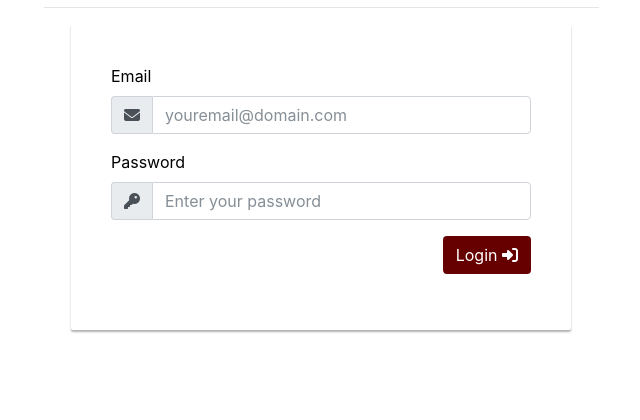
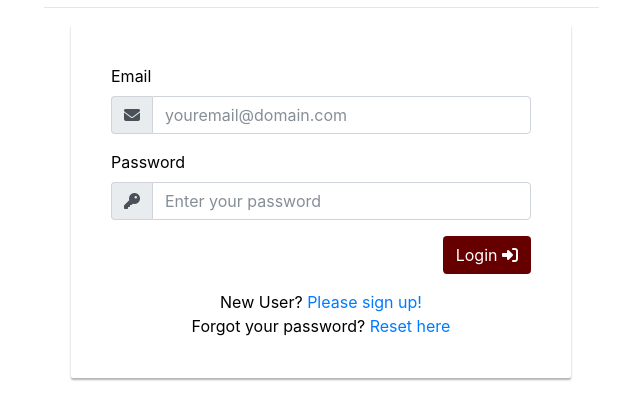
Before and after one commit to VTHoop/homer-hokie-tailgate-2, a Flask app: page /users/login in a window 1280 px wide. Shown: the part 332-752 px from the top of the page, without its empty margins (319-959 px from the left). Run offline with Flask 2, Linux system fonts and the light colour scheme; some libraries are stand-ins or nearby versions.

Commit message:
login and register validations

```diff
--- a/src/models/users/errors.py
+++ b/src/models/users/errors.py
@@ -17,5 +17,5 @@ class UserAlreadyRegisteredError(UserError):
     pass
 
 
-class InvalidEmailError(UserError):
+class PasswordsNotMatch(UserError):
     pass
--- a/src/models/users/user.py
+++ b/src/models/users/user.py
@@ -5,9 +5,11 @@ from passlib.hash import sha512_crypt
 from src.common.database import Database
 import src.models.users.constants as UserConstants
 import src.models.users.errors as UserErrors
-from src.common.utils import Utils
+import src.models.alerts.constants as AlertConstants
+from src.models.games.game import Game
 
 __author__ = 'hooper-p'
+
 
 
 class User(object):
@@ -24,7 +26,8 @@ class User(object):
 
     @classmethod
     def get_user_by_email(cls, email):
-        return cls(**Database.find_one(UserConstants.COLLECTION, {"email": email}))
+        user = Database.find_one(UserConstants.COLLECTION, {"email": email})
+        return cls(**user if user is not None else None)
 
     @classmethod
     def get_user_by_id(cls, _id):
@@ -32,6 +35,7 @@ class User(object):
 
     def update_admin(self):
         pass
+
     # admin saves form to update fields
 
     def insert_new_user(self):
@@ -56,12 +60,38 @@ class User(object):
         :param password: A sha512 hashed password
         :return: True if valid, False otherwise
         """
-        user_data = User.get_user_by_email(email)
+        user_data = Database.find_one(UserConstants.COLLECTION, {"email": email})
         if user_data is None:
             # Tell the user that their e-mail doesn't exist
-            raise UserErrors.UserNotExistsError("Your user does not exist.")
-        if not sha512_crypt.verify(password, user_data.password):
+            raise UserErrors.UserNotExistsError(
+                "Email is not recognized.  Please use link below to sign-up if you have not created an account.")
+        if not sha512_crypt.verify(password, user_data['password']):
             # Tell the user that their password is wrong
-            raise UserErrors.IncorrectPasswordError("Your password was incorrect.")
+            raise UserErrors.IncorrectPasswordError("Password does not match the one registered.")
 
         return True
+
+    @staticmethod
+    def new_user_valid(email, password, password2):
+        user_data = Database.find_one(UserConstants.COLLECTION, {"email": email})
+        if user_data is not None:
+            raise UserErrors.UserAlreadyRegisteredError(
+                "This email is already registered. Please log in.  You can reset your password here if needed.")
+        if password != password2:
+            raise UserErrors.PasswordsNotMatch("The passwords entered do not match.  Please try again.")
+
+        return True
+
+    @staticmethod
+    def user_default_values():
+        alerts = {}
+        for a in AlertConstants.ALERTS:
+            alerts[a] = 'On'
+        attendance = {}
+        games = Game.get_all_games()
+        for i in games:
+            if i.home_team.location == 'Blacksburg, VA':
+                attendance[i.game_num] = 'Yes'
+            else:
+                attendance[i.game_num] = 'No'
+        return alerts, attendance
--- a/src/models/users/views.py
+++ b/src/models/users/views.py
@@ -27,7 +27,7 @@ def login_user():
                 session['user'] = User.get_user_by_email(email)._id
                 return redirect(url_for(".user_dashboard"))
         except UserErrors.UserError as e:
-            return e.message
+            return render_template("users/login.jinja2", error=e.message)
 
     return render_template("users/login.jinja2")
 
@@ -55,17 +55,7 @@ def update_profile():
 @users_blueprint.route('/new', methods=['GET', 'POST'])
 def new_user():
     if request.method == 'GET':
-        user = User(None, None, None, None)
-        alerts = {}
-        for a in AlertConstants.ALERTS:
-            alerts[a] = 'On'
-        attendance = {}
-        games = Game.get_all_games()
-        for i in games:
-            if i.home_team.location == 'Blacksburg, VA':
-                attendance[i.game_num] = 'Yes'
-            else:
-                attendance[i.game_num] = 'No'
+        alerts, attendance = User.user_default_values()
         return render_template("users/new_user.jinja2", user=None, alerts=alerts, attendance=attendance,
                                a_constants=AlertConstants.ALERTS)
     elif request.method == 'POST':
@@ -73,47 +63,48 @@ def new_user():
         lname = request.form['lname']
         email = request.form['email']
         pword = request.form['pword']
-        # admin = 'No'
-        # user_id = request.form['user_id']
-        alerts = {}
-        for a in AlertConstants.ALERTS:
-            alerts[a] = request.form['alerts_' + a]
-        user = User(fname, lname, email, pword)
-        games = Game.get_all_games()
-        attendance = {}
-        for i in games:
-            attendance[i.game_num] = request.form['attendance' + str(i.game_num)]
-        if 'notification_settings' in request.form:
-            return render_template("users/notification_settings.jinja2", user=user, alerts=alerts,
-                                   attendance=attendance, games=games, a_constants=AlertConstants.ALERTS)
-        elif 'basic_details' in request.form:
-            return render_template("users/new_user.jinja2", user=user, alerts=alerts, attendance=attendance,
-                                   games=games, a_constants=AlertConstants.ALERTS)
-        elif 'game_attendance' in request.form:
-            return render_template("users/game_attendance.jinja2", user=user, alerts=alerts, attendance=attendance,
-                                   games=games, a_constants=AlertConstants.ALERTS)
-        elif 'register_user' in request.form:
-            pword = Utils.hash_password(request.form['pword'])
-            user = User(fname, lname, email, pword)
-            user.insert_new_user()
+        confirmpword = request.form['confirmpword']
+        try:
+            if User.new_user_valid(email, pword, confirmpword):
+                # admin = 'No'
+                # set the values of the alert dict based on user entries
+                alerts = {}
+                for a in AlertConstants.ALERTS:
+                    alerts[a] = request.form['alerts_' + a]
+                user = User(fname, lname, email, pword)
+                games = Game.get_all_games()
+                # set the values of the attendance dict based on user entries
+                attendance = {}
+                for i in games:
+                    attendance[i.game_num] = request.form['attendance' + str(i.game_num)]
+                # render correct page based on button clicked
+                if 'notification_settings' in request.form:
+                    return render_template("users/notification_settings.jinja2", user=user, alerts=alerts,
+                                           attendance=attendance, games=games, a_constants=AlertConstants.ALERTS)
+                elif 'basic_details' in request.form:
+                    return render_template("users/new_user.jinja2", user=user, alerts=alerts, attendance=attendance,
+                                           games=games, a_constants=AlertConstants.ALERTS)
+                elif 'game_attendance' in request.form:
+                    return render_template("users/game_attendance.jinja2", user=user, alerts=alerts, attendance=attendance,
+                                           games=games, a_constants=AlertConstants.ALERTS)
+                elif 'register_user' in request.form:
+                    pword = Utils.hash_password(request.form['pword'])
+                    user = User(fname, lname, email, pword)
+                    user.insert_new_user()
 
-            # print(user)
-            for alert in alerts:
-                new_alert = Alert(user._id, alert, alerts[alert])
-                new_alert.insert_alert()
-                # print(new_alert)
-            for na in attendance:
-                new_attendance = UserGame(user._id, na, attendance[na], 0, 0)
-                new_attendance.save_to_mongo()
-                # print(new_attendance)
-            # for game in games:
-            #     new_user_score = UserScore(user._id, game.game_num, 0, 0)
-            #     new_user_score.create_user_score()
+                    for alert in alerts:
+                        new_alert = Alert(user._id, alert, alerts[alert])
+                        new_alert.insert_alert()
+                    for na in attendance:
+                        new_attendance = UserGame(user._id, na, attendance[na], 0, 0)
+                        new_attendance.save_to_mongo()
 
-            session['user'] = user._id
-            user_scores = UserScore.get_scores_by_user(session['user'])
-
-            return redirect(url_for('.user_dashboard'))
+                    session['user'] = user._id
+                    return redirect(url_for('.user_dashboard'))
+        except UserErrors.UserError as e:
+            alerts, attendance = User.user_default_values()
+            return render_template("users/new_user.jinja2", user=None, alerts=alerts, attendance=attendance,
+                                   a_constants=AlertConstants.ALERTS, error=e.message)
 
 
 @users_blueprint.route('/profile', methods=['GET', 'POST'])
--- a/src/templates/users/login.jinja2
+++ b/src/templates/users/login.jinja2
@@ -1,5 +1,14 @@
 {% extends "base_no_nav.jinja2" %}
 {% block content %}
+{% with messages = get_flashed_messages() %}
+  {% if messages %}
+    <ul class=flashes>
+    {% for message in messages %}
+      <li>{{ message }}</li>
+    {% endfor %}
+    </ul>
+  {% endif %}
+{% endwith %}
 <div>
     <div class="container">
         <br>
@@ -9,6 +18,11 @@
         <hr/>
         <div class="main-login main-center">
             <form method="post">
+                {% if error %}
+                <div class="alert alert-danger" role="alert">
+                  {{ error }}
+                </div>
+                {% endif %}
                 <div class="form-group">
                     <label class="control-label">Email</label>
                     <div class="input-group">
@@ -39,6 +53,12 @@
                         </div>
                     </div>
                 </div>
+                <div class="text-center">
+                    New User? <a href="{{ url_for('users.new_user') }}">Please sign up!</a>
+                </div>
+                <div class="text-center">
+                    Forgot your password? <a href="#">Reset here</a>
+                </div>
             </form>
         </div>
     </div>
```
Also changed, not shown: src/templates/users/new_user.jinja2 (+13 -6 lines).
